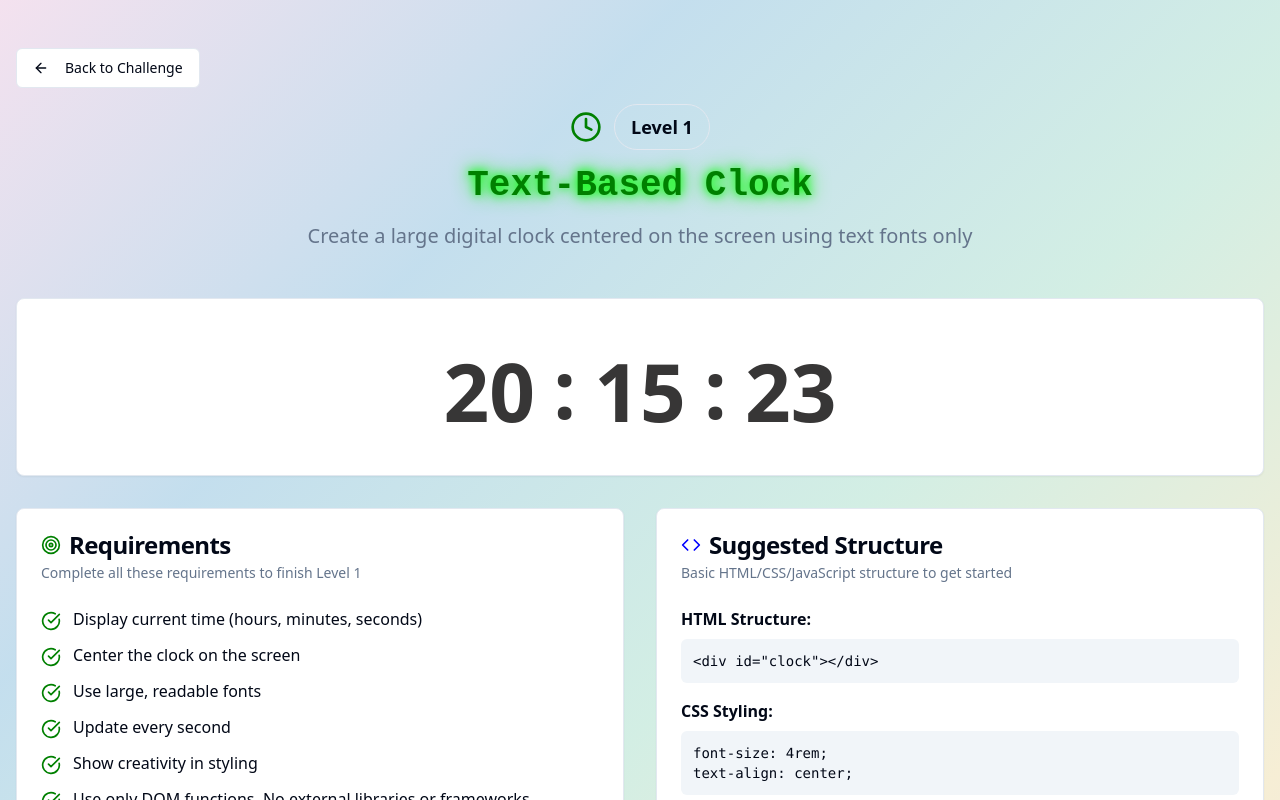
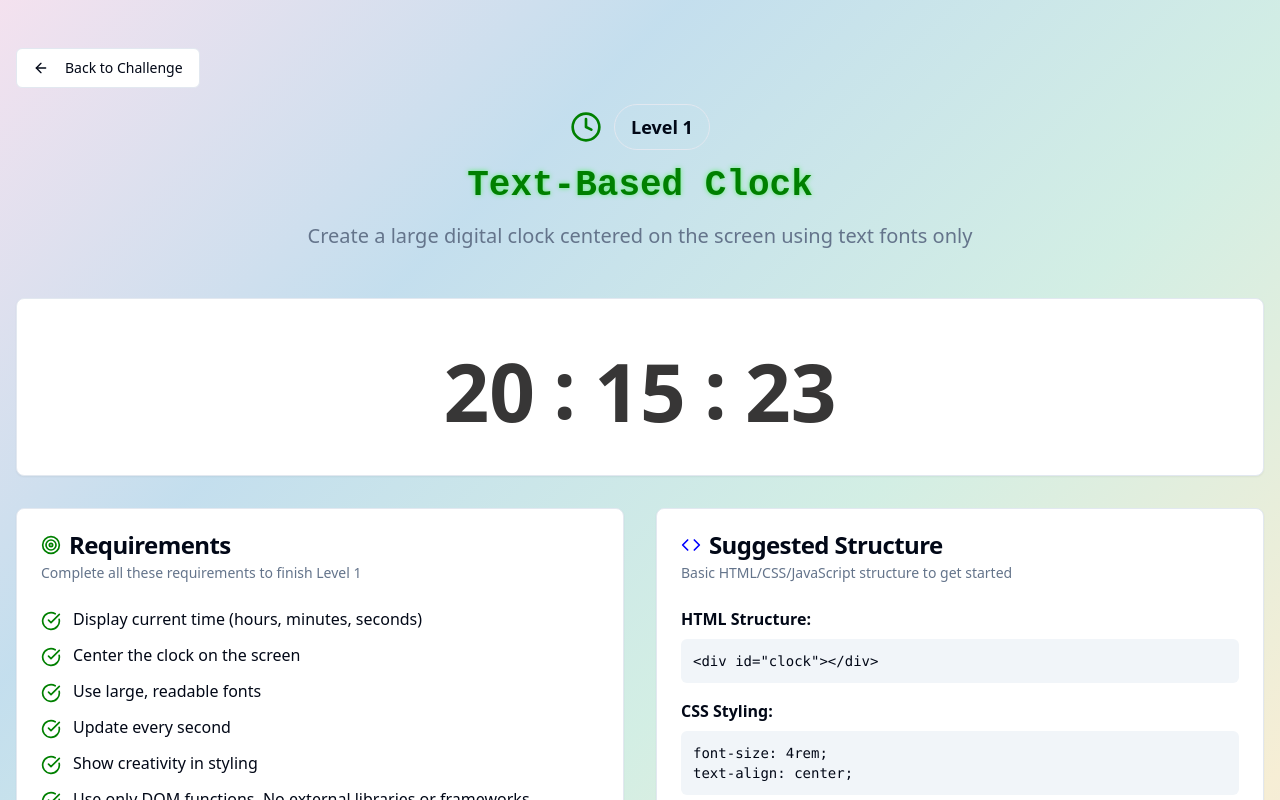
Before and after one commit to rmadhuram/digital-clock-challenge, a React (Vite) app: page /level-1 in a window 1280 px wide. Shown: the top 800 px of the page. Built offline with nearby package versions, Linux system fonts and the light colour scheme.

Commit message:
Reduce header glow effect
Remove excessive glow from the header to create a cleaner look.

```diff
--- a/src/index.css
+++ b/src/index.css
@@ -123,7 +123,7 @@ All colors MUST be HSL.
   }
 
   .glow-effect {
-    text-shadow: 0 0 10px hsl(var(--digital-green-glow)), 0 0 20px hsl(var(--digital-green-glow));
+    text-shadow: 0 0 5px hsl(var(--digital-green-glow) / 0.5);
   }
 
   .gradient-bg {
```
